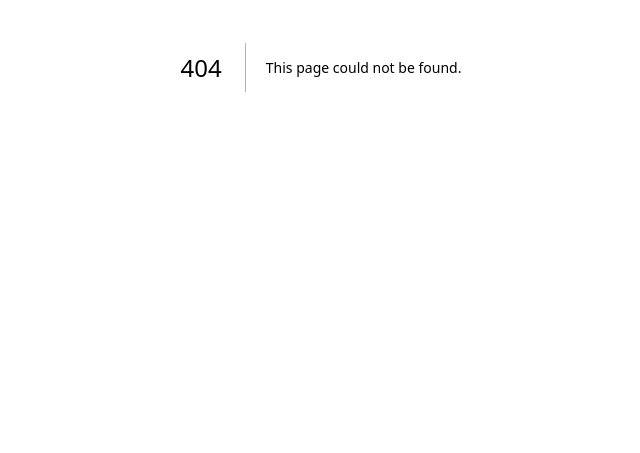
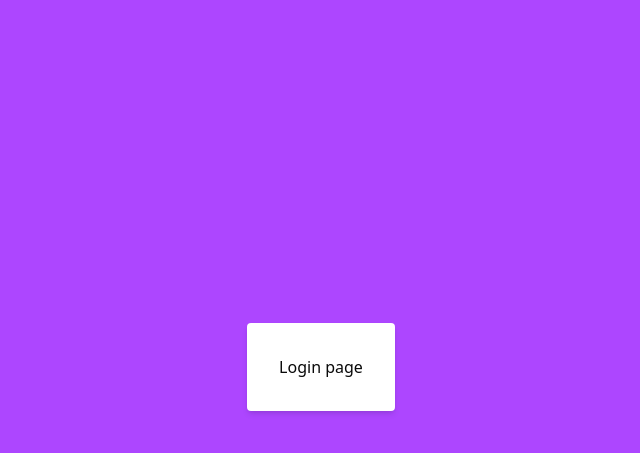
Before and after one commit to DeQuizifi/app.dequizifi.xyz, a Next.js app: page /login in a window 1280 px wide. Before the commit this address had no page. Shown: the part 333-786 px from the top of the page, without its empty margins (319-959 px from the left). Built offline with nearby package versions, Linux system fonts and the light colour scheme.

Commit message:
Add login page component

```diff
--- /dev/null
+++ b/src/app/login/page.tsx
@@ -0,0 +1,13 @@
+import React from "react";
+
+function page() {
+  return (
+    <div className="min-h-screen bg-no-repeat bg-cover  flex flex-col-reverse items-center bg-purple-500 ">
+      <div className="bg-white bg-opacity-80 p-8 rounded shadow-md  mb-14">
+        Login page
+      </div>
+    </div>
+  );
+}
+
+export default page;
```
